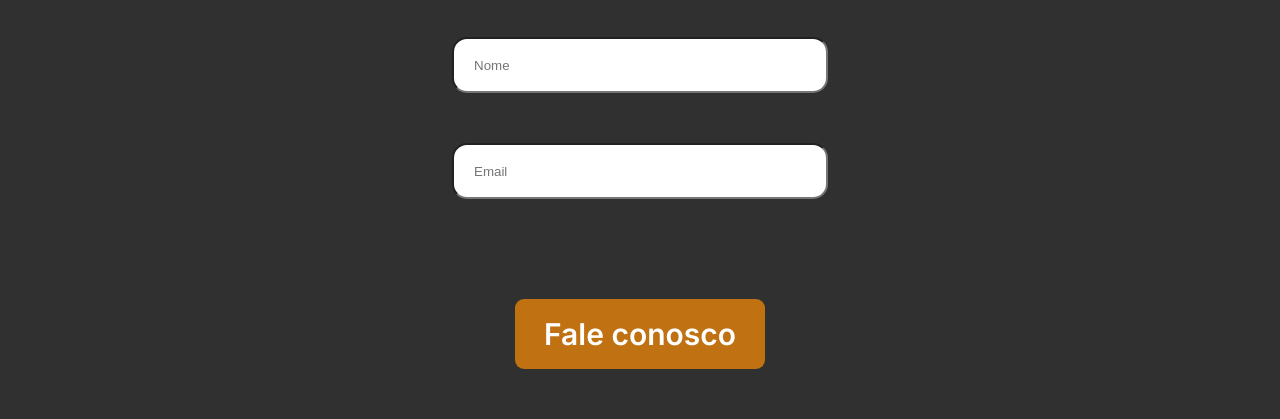
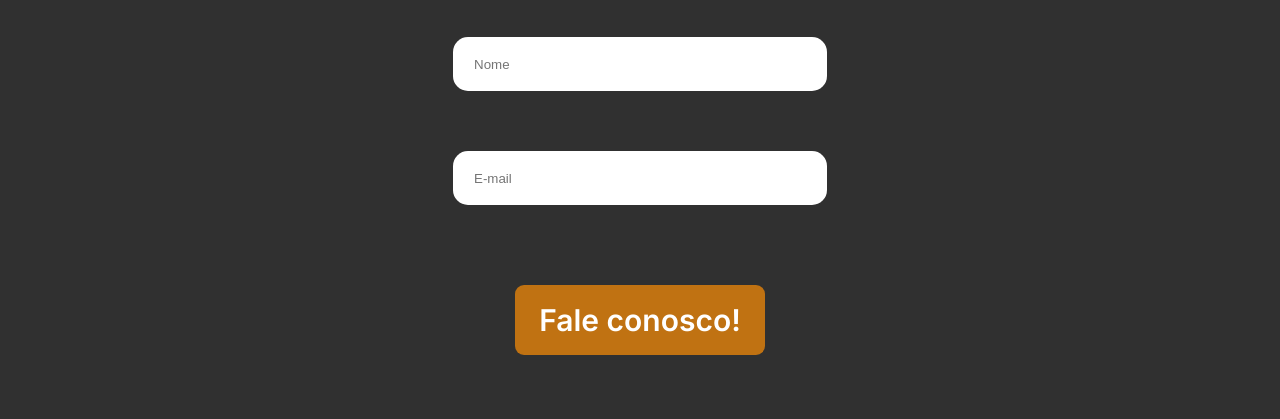
Before and after one commit to hashiraofcode/RID217275_Desafio01, a plain HTML site: page index.html in a window 1280 px wide. Shown: the part 1598-2017 px from the top of the page. Drawn offline with Linux system fonts and the light colour scheme.

Commit message:
Projeto finalizado; Organizando Apenas alguns detalhes no README.md

```diff
--- a/css/style.css
+++ b/css/style.css
@@ -149,7 +149,6 @@ footer {
    padding: 90px 0;
    background-color: var(--footercolor);
    border: 1px solid transparent;
-   text-align: center;
 }
 footer h3 {
    font: 700 30px Inter;
@@ -161,6 +160,7 @@ footer form {
    flex-direction: column;
    align-items: center;
    margin: 40px 0 100px 0;
+   text-align: center;
 }
 footer form input {
    width: 350px;
@@ -168,10 +168,9 @@ footer form input {
    border-radius: 15px;
    padding-left: 20px;
    background-color: var(--inputColor);
+   border: 1px solid transparent;
 }
-#Nome {
-   margin-bottom: 50px;
-}
+
 footer button {
    width: 250px;
    height: 70px;
--- a/index.html
+++ b/index.html
@@ -14,6 +14,8 @@
         <link rel="preconnect" href="https://fonts.gstatic.com" crossorigin>
         <link href="https://fonts.googleapis.com/css2?family=Inter:ital,opsz,wght@0,14..32,100..900;1,14..32,100..900&display=swap" rel="stylesheet">
         <title>Desafio 01</title>
+        <!-- Script da página -->
+         <script src="Javascript/index.js" defer></script>
     </head>
     <body>
         <div id="container">
@@ -55,13 +57,15 @@
                 <h3>
                     Conheça mais sobre nossos Serviços
                 </h3>
-                <form action="">
-                <input type="text" placeholder="Nome" id="Nome">
-                <input type="text" placeholder="Email">
+                <form action="https://api.sheetmonkey.io/form/pTM9dLxJ593xoz1xziZZB4" method="post">
+
+                    <input  type="text" placeholder="Nome" name="Nome" required>
+                    <br><br><br>
+                    <input type="email" placeholder="E-mail" name="E-mail" required>
+                    <input type="hidden" name="Data de Cadastro" value="x-sheetmonkey-current-date-time" /> <br><br><br><br>
+                    <button type="submit">Fale conosco!</button>
                 </form>
-                <button type="submit">
-                    Fale conosco
-                </button>
+
             </footer>
         </div>
     </body>
```
Also changed, not shown: ReadmeImages/ExempImg1.png (added), ReadmeImages/ExempImg2.png (added), ReadmeImages/ExempImg3.png (added), ReadmeImages/Integration1.png (added), ReadmeImages/Integration2.png (added), ReadmeImages/ProjImg1.png (added), ReadmeImages/ProjImg2.png (added), ReadmeImages/ProjImg3.png (added), 1 other file.
